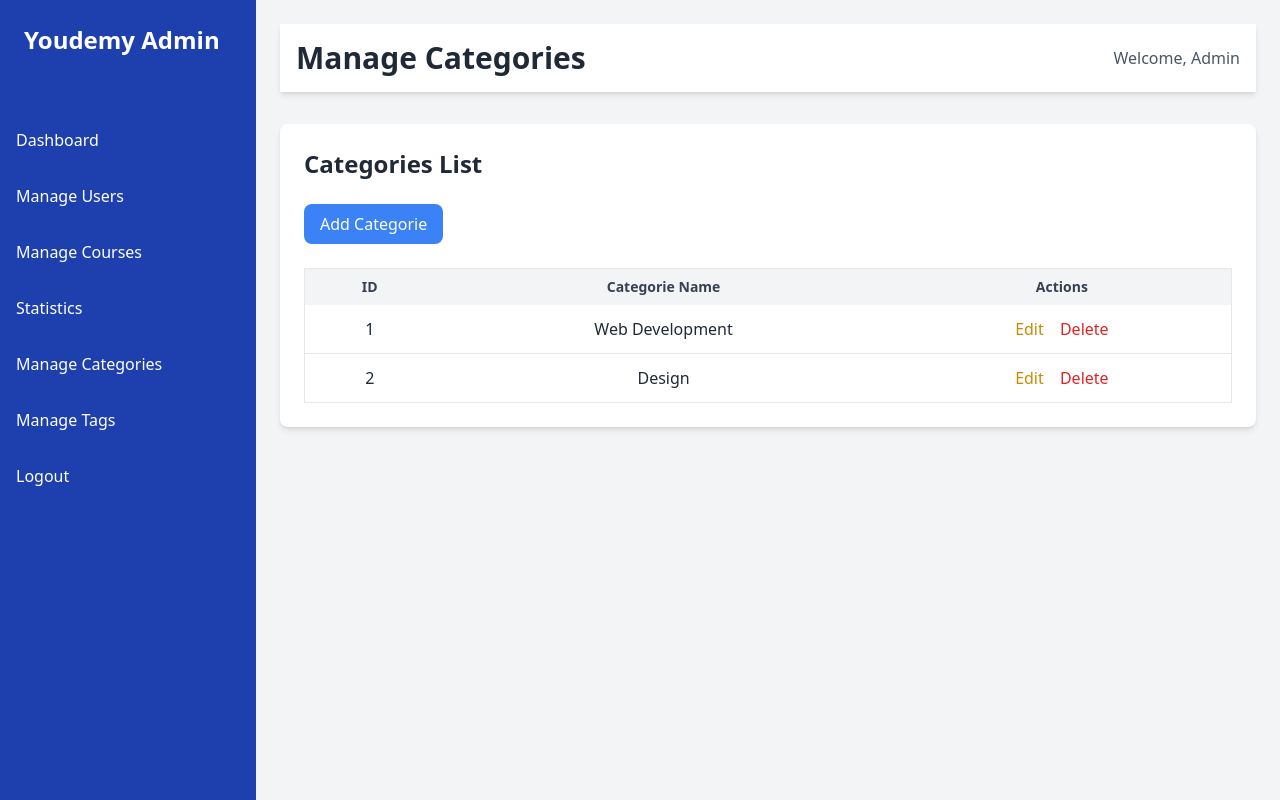
After one commit to Elyass404/youdemy_platfrom, a PHP site: page /views/admin/categories.php in a window 1280 px wide. The commit adds this page. Run offline with PHP 8.4, Linux system fonts and the light colour scheme; some libraries are stand-ins or nearby versions.

Commit message:
added the front end of the manage categories page and manage tags page

```diff
--- /dev/null
+++ b/views/admin/categories.php
@@ -0,0 +1,76 @@
+<!DOCTYPE html>
+<html lang="en">
+<head>
+    <meta charset="UTF-8">
+    <meta name="viewport" content="width=device-width, initial-scale=1.0">
+    <title>Manage Categories - Youdemy</title>
+    <script src="https://cdn.tailwindcss.com"></script>
+</head>
+<body class="bg-gray-100">
+
+    <!-- Sidebar (Navigation) -->
+    <div class="flex">
+        <div class="w-64 bg-blue-800 text-white min-h-screen">
+            <div class="p-6 text-2xl font-bold">Youdemy Admin</div>
+            <ul class="mt-8">
+                <li><a href="/admin/dashboard" class="block p-4 hover:bg-blue-700">Dashboard</a></li>
+                <li><a href="/admin/users" class="block p-4 hover:bg-blue-700">Manage Users</a></li>
+                <li><a href="/admin/courses" class="block p-4 hover:bg-blue-700">Manage Courses</a></li>
+                <li><a href="/admin/statistics" class="block p-4 hover:bg-blue-700">Statistics</a></li>
+                <li><a href="/admin/categories" class="block p-4 hover:bg-blue-700">Manage Categories</a></li>
+                <li><a href="/admin/Categories" class="block p-4 hover:bg-blue-700">Manage Tags</a></li>
+                <li><a href="/logout" class="block p-4 hover:bg-blue-700">Logout</a></li>
+            </ul>
+        </div>
+
+        <!-- Main Content -->
+        <div class="flex-1 p-6">
+
+            <!-- Navigation Bar (Top Bar) -->
+            <div class="bg-white shadow-md p-4 flex justify-between items-center mb-8">
+                <h1 class="text-3xl font-bold text-gray-800">Manage Categories</h1>
+                <div class="text-gray-600">Welcome, Admin</div>
+            </div>
+
+            <!-- Categories Table -->
+            <div class="bg-white p-6 rounded-lg shadow-md">
+                <h3 class="text-2xl font-semibold text-gray-800 mb-6">Categories List</h3>
+
+                <!-- Add Categorie Button -->
+                <a href="/admin/Categories/add" class="bg-blue-500 text-white px-4 py-2 rounded-lg hover:bg-blue-600 mb-6 inline-block">Add Categorie</a>
+
+                <table class="min-w-full bg-white border border-gray-200">
+                    <thead>
+                        <tr class="text-left bg-gray-100">
+                            <th class="py-2 px-4 text-sm text-center font-semibold text-gray-700">ID</th>
+                            <th class="py-2 px-4 text-sm text-center font-semibold text-gray-700">Categorie Name</th>
+                            <th class="py-2 px-4 text-sm text-center font-semibold text-gray-700">Actions</th>
+                        </tr>
+                    </thead>
+                    <tbody>
+                        <!-- Example Categorie row (you can loop this in PHP or backend) -->
+                        <tr class="border-b">
+                            <td class="py-3 px-4 text-gray-800 text-center">1</td>
+                            <td class="py-3 px-4 text-gray-800 text-center">Web Development</td>
+                            <td class="py-3 px-4 text-gray-800 text-center">
+                                <a href="/admin/Categories/edit/1" class="text-yellow-600 hover:underline mr-3">Edit</a>
+                                <a href="/admin/Categories/delete/1" class="text-red-600 hover:underline">Delete</a>
+                            </td>
+                        </tr>
+                        <tr class="border-b">
+                            <td class="py-3 px-4 text-gray-800 text-center">2</td>
+                            <td class="py-3 px-4 text-gray-800 text-center">Design</td>
+                            <td class="py-3 px-4 text-gray-800 text-center">
+                                <a href="/admin/Categories/edit/2" class="text-yellow-600 hover:underline mr-3">Edit</a>
+                                <a href="/admin/Categories/delete/2" class="text-red-600 hover:underline">Delete</a>
+                            </td>
+                        </tr>
+                    </tbody>
+                </table>
+            </div>
+
+        </div>
+    </div>
+
+</body>
+</html>
--- a/views/users/dashboard.php
+++ b/views/admin/dashboard.php
@@ -18,9 +18,13 @@
             <li><a href="/admin/users" class="block p-4 hover:bg-blue-700">Manage Users</a></li>
             <li><a href="/admin/courses" class="block p-4 hover:bg-blue-700">Manage Courses</a></li>
             <li><a href="/admin/statistics" class="block p-4 hover:bg-blue-700">Statistics</a></li>
+            <!-- New Links for Categories and Tags -->
+            <li><a href="/admin/categories" class="block p-4 hover:bg-blue-700">Manage Categories</a></li>
+            <li><a href="/admin/tags" class="block p-4 hover:bg-blue-700">Manage Tags</a></li>
             <li><a href="/logout" class="block p-4 hover:bg-blue-700">Logout</a></li>
         </ul>
     </div>
+
 
         <!-- Main Content -->
         <div class="flex-1 p-6">
```
Also changed, not shown: views/admin/tags.php (added, +76 -0 lines). Lines whose indentation alone changed are shown as unchanged.
